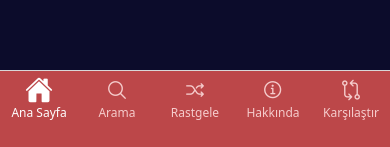
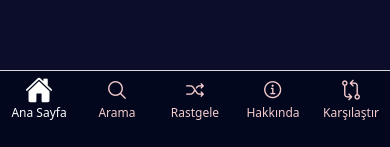
Before and after one commit to YavuzSelim-Serdengecti/MobilProjeOdevi, a React Native app: screen / in a window 390 px wide. Shown: the part 694-841 px from the top of the page. Built offline with nearby package versions, Linux system fonts and the light colour scheme; no server answers.

Commit message:
barın rengi değiştirildi

```diff
--- a/App.js
+++ b/App.js
@@ -41,10 +41,10 @@ function TabNavigator() {
     tabBarActiveTintColor: '#ffffff',
     tabBarInactiveTintColor: '#f5cccc',
     tabBarStyle: {
-      backgroundColor: '#bc4749',
-      paddingBottom: 5,
-      height: 80,
-    },
+  backgroundColor: '#03071e', // daha koyu uyumlu bir renk
+  paddingBottom: 5,
+  height: 80,
+},
     tabBarLabelStyle: {
       fontSize: 12,
     },
```
